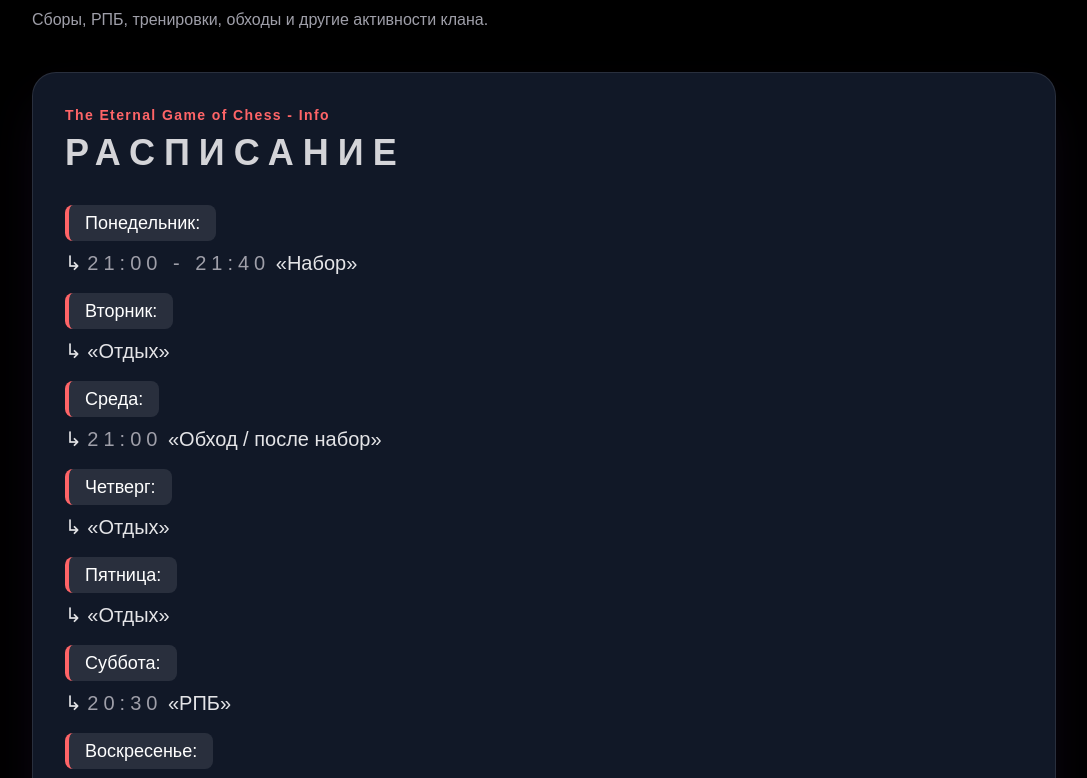
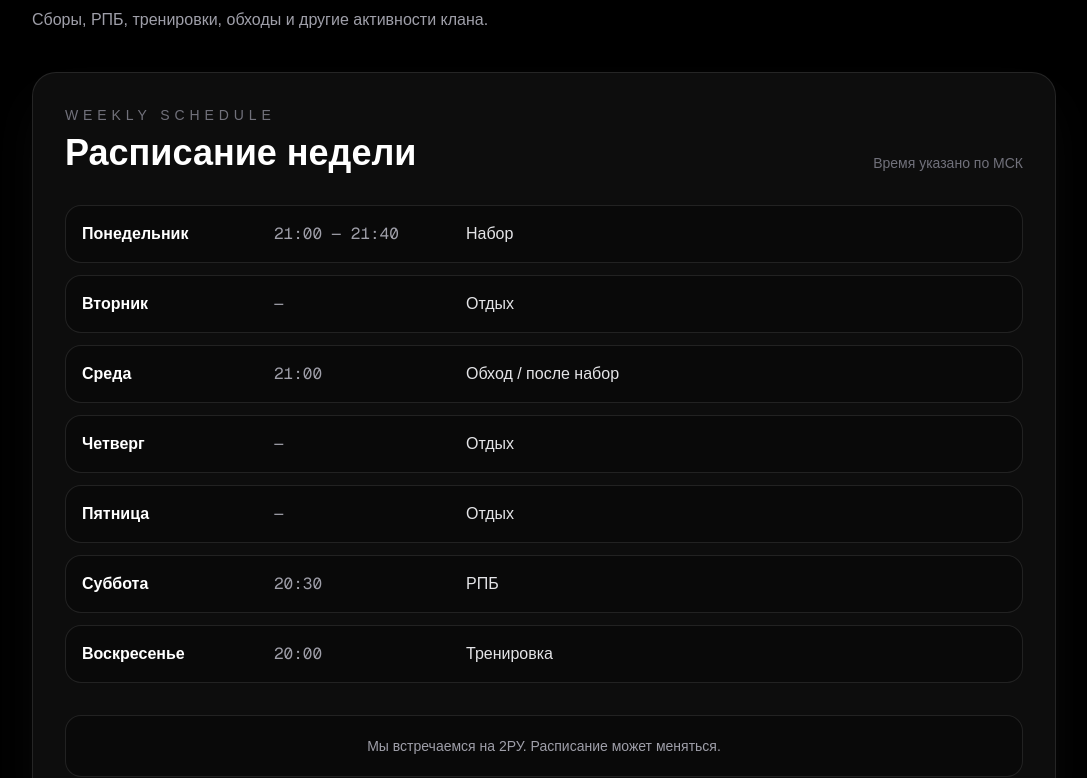
Before and after one commit to ZUMAXI/egc-site, a Next.js app: page /events in a window 1280 px wide. Shown: the part 202-980 px from the top of the page, without its empty margins (96-1183 px from the left). Built offline with nearby package versions, Linux system fonts and the light colour scheme; no server answers; the database is empty.

Commit message:
Improve events schedule design

```diff
--- a/src/app/events/page.tsx
+++ b/src/app/events/page.tsx
@@ -4,11 +4,11 @@ import EventsTabs from "./EventsTabs";
 export const dynamic = "force-dynamic";
 
 const schedule = [
-  { day: "Понедельник", time: "21:00 - 21:40", name: "Набор" },
-  { day: "Вторник", time: "", name: "Отдых" },
+  { day: "Понедельник", time: "21:00 — 21:40", name: "Набор" },
+  { day: "Вторник", time: "—", name: "Отдых" },
   { day: "Среда", time: "21:00", name: "Обход / после набор" },
-  { day: "Четверг", time: "", name: "Отдых" },
-  { day: "Пятница", time: "", name: "Отдых" },
+  { day: "Четверг", time: "—", name: "Отдых" },
+  { day: "Пятница", time: "—", name: "Отдых" },
   { day: "Суббота", time: "20:30", name: "РПБ" },
   { day: "Воскресенье", time: "20:00", name: "Тренировка" },
 ];
@@ -28,44 +28,38 @@ export default async function EventsPage() {
           Сборы, РПБ, тренировки, обходы и другие активности клана.
         </p>
 
-        <section className="mb-12 rounded-3xl border border-white/10 bg-[#111827] p-8 shadow-2xl shadow-purple-500/10">
-          <p className="text-sm font-bold tracking-widest text-red-400">
-            The Eternal Game of Chess - Info
-          </p>
+        <section className="mb-12 rounded-3xl border border-white/10 bg-white/5 p-8 shadow-2xl shadow-white/5 backdrop-blur">
+          <div className="mb-8 flex flex-col gap-2 md:flex-row md:items-end md:justify-between">
+            <div>
+              <p className="text-sm uppercase tracking-[0.35em] text-zinc-500">
+                Weekly schedule
+              </p>
+              <h2 className="mt-2 text-4xl font-black">Расписание недели</h2>
+            </div>
 
-          <h2 className="mt-2 text-4xl font-black tracking-[0.25em] text-zinc-300">
-            РАСПИСАНИЕ
-          </h2>
+            <p className="text-sm text-zinc-500">
+              Время указано по МСК
+            </p>
+          </div>
 
-          <div className="mt-8 grid gap-4">
+          <div className="grid gap-3">
             {schedule.map((item) => (
-              <div key={item.day}>
-                <div className="inline-flex rounded-lg border-l-4 border-red-400 bg-white/10 px-4 py-1 text-lg">
-                  {item.day}:
-                </div>
+              <div
+                key={item.day}
+                className="grid gap-3 rounded-2xl border border-white/10 bg-black/30 p-4 transition hover:bg-white/10 md:grid-cols-[180px_180px_1fr] md:items-center"
+              >
+                <div className="font-bold text-white">{item.day}</div>
 
-                <div className="mt-2 text-xl text-zinc-200">
-                  ↳{" "}
-                  {item.time ? (
-                    <span className="tracking-[0.25em] text-zinc-400">
-                      {item.time}
-                    </span>
-                  ) : null}{" "}
-                  «{item.name}»
-                </div>
+                <div className="font-mono text-zinc-400">{item.time}</div>
+
+                <div className="text-zinc-200">{item.name}</div>
               </div>
             ))}
           </div>
 
-          <div className="mt-8 text-center text-zinc-300">
-            ━━━━━━━ ◦ ❖ ◦ ━━━━━━━
+          <div className="mt-8 rounded-2xl border border-white/10 bg-black/30 p-5 text-center text-sm text-zinc-400">
+            Мы встречаемся на 2РУ. Расписание может меняться.
           </div>
-
-          <p className="mt-6 text-center italic text-zinc-300">
-            ⪼ Мы встречаемся на 2РУ, по МСК времени ⪻
-            <br />
-            ⪼ ❕ Расписание может меняться ❕ ⪻
-          </p>
         </section>
 
         <h2 className="mb-6 text-3xl font-black">Ближайшие события</h2>
```
